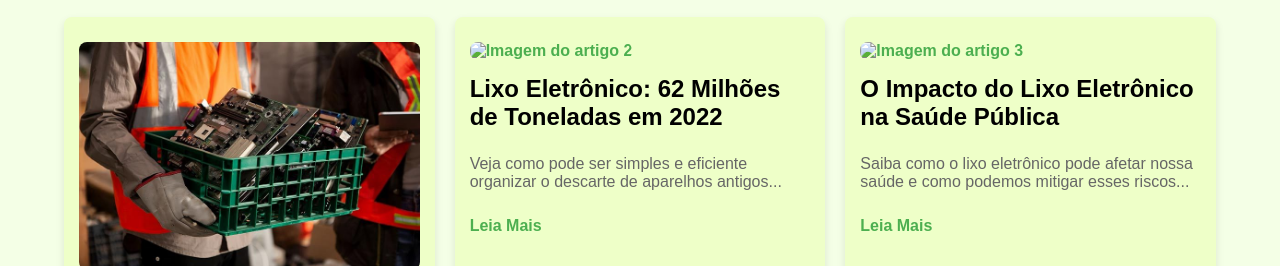
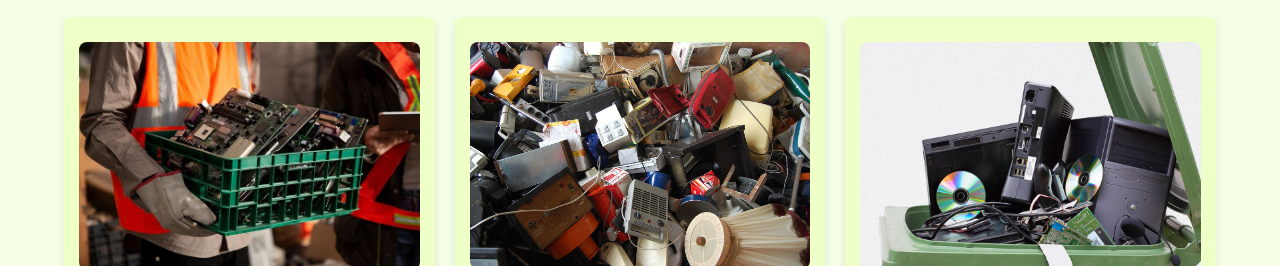
Before and after one commit to ICEI-PUC-Minas-PSG-ADS-TI/psg-ads-2025-1-p1-tiaw-1854101-reciclagem-de-eletronicos, a plain HTML site: page src/codigo fonte/página informativa.html in a window 1280 px wide. Shown: the part 534-800 px from the top of the page. Drawn offline with Linux system fonts and the light colour scheme.

Commit message:
alterações imagens pagina artigos

```diff
--- a/src/codigo fonte/página informativa.html
+++ b/src/codigo fonte/página informativa.html
@@ -190,7 +190,7 @@
             </div>
             <div class="article-card">
                 <a href="https://www.seteambiental.com.br/62-milhoes-de-toneladas-de-lixo-eletronico-foram-produzido-no-mundo-em-2022/" target="_blank">
-                    <img src="artigo2.jpg" alt="Imagem do artigo 2">
+                    <img src="complements/img/artigo2.jpg" alt="Imagem do artigo 2">
                 </a>
                 <h3>Lixo Eletrônico: 62 Milhões de Toneladas em 2022</h3>
                 <p>Veja como pode ser simples e eficiente organizar o descarte de aparelhos antigos...</p>
@@ -198,7 +198,7 @@
             </div>
             <div class="article-card">
                 <a href="https://g1.globo.com/jornal-nacional/noticia/2023/12/09/maior-parte-do-lixo-eletronico-do-brasil-e-descartada-irregularmente-mas-poderia-ser-reciclada.ghtml" target="_blank">
-                    <img src="artigo3.jpg" alt="Imagem do artigo 3">
+                    <img src="complements/img/artigo3.jpg" alt="Imagem do artigo 3">
                 </a>
                 <h3>O Impacto do Lixo Eletrônico na Saúde Pública</h3>
                 <p>Saiba como o lixo eletrônico pode afetar nossa saúde e como podemos mitigar esses riscos...</p>
```
